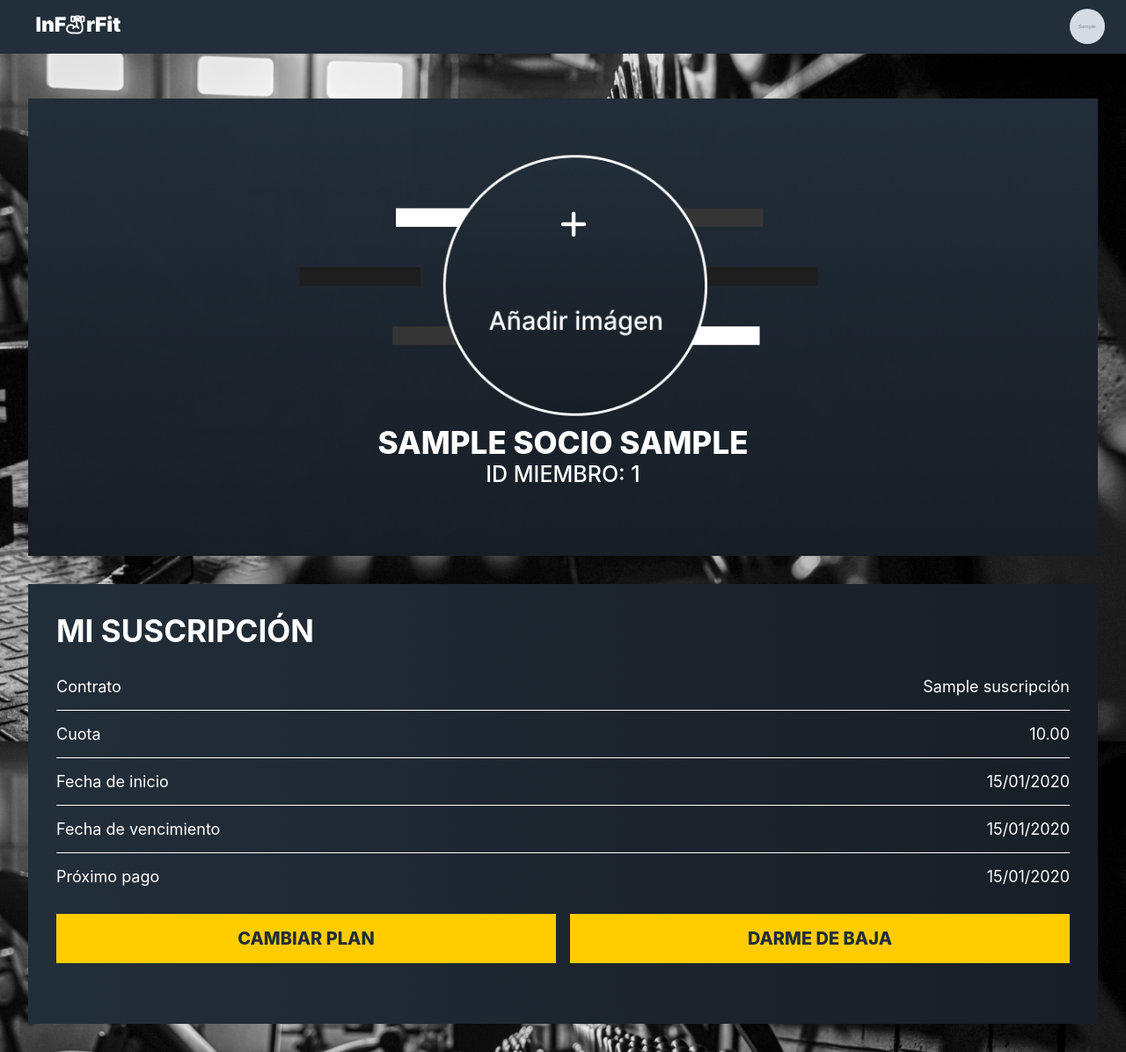
After one commit to javitr17/InforFit-JavierTrujillo, a Django app: page /InForFit/perfil in a window 1280 px wide. The commit adds this page. Shown: the whole page at 88% size. Run offline with Django 5.2, Linux system fonts and the light colour scheme; a user stored in the database is signed in; tables that the repository leaves empty hold one stand-in row (values such as "Sample post"); grey boxes marked "Sample" are stand-in pictures.

Commit message:
commit 43: desarrollando perfil usuario hasta suscripcion

```diff
--- a/InForFit/settings.py
+++ b/InForFit/settings.py
@@ -71,6 +71,7 @@ TEMPLATES = [
                 'django.template.context_processors.request',
                 'django.contrib.auth.context_processors.auth',
                 'django.contrib.messages.context_processors.messages',
+                'app.context_processors.socio_imagen_context',
             ],
         },
     },
@@ -150,3 +151,6 @@ RECAPTCHA_PRIVATE_KEY = '6LcgdXEqAAAAAEZNZdxw-pKJqpwFR9U1DDIcsxfA'
 
 STRIPE_TEST_PUBLIC_KEY = "pk_test_51Q536CLaSaEx78s1doplQ1OHKHb5vk4XnoEWGG8dJdd3tIjEo37rvTPReNhkpnuA3PmcA4wMuQmYq6Fp07kVyEmx00x0bDwt4Z"
 STRIPE_TEST_SECRET_KEY = "sk_test_51Q536CLaSaEx78s1vaAbzMgf3s8YYSHeq2ImuLF740p4eF0t21HDqY4hrEjrUMOhDz8JIdmpa1vs4beBTxbhYhZG00cwQPFSAV"
+
+MEDIA_URL = '/media/'
+MEDIA_ROOT = BASE_DIR / 'media'
--- a/InForFit/templates/InForFit/index.html
+++ b/InForFit/templates/InForFit/index.html
@@ -4,7 +4,7 @@
     <div class="infoSuscripcion">
         <div class="indexSuscripcionContainer">
             <div class="indexSuscripcion">SUSCRIPCIÓN</div>
-            <div class="indexMensual">MENSUAL</div>
+            <div class="indexMensual">ANUAL</div>
             <div class="index2499">24,99€</div>
             {% if user.is_authenticated %}
                  <div class="indexBoton"><a href="{% url 'login' %}">INSCRÍBETE AHORA</a></div>
--- a/InForFit/urls.py
+++ b/InForFit/urls.py
@@ -2,9 +2,13 @@
 from django.contrib import admin
 from django.urls import include, path
 from django.views.generic import TemplateView
-
+from django.conf.urls.static import static
+from django.conf import settings
 urlpatterns = [
     path('admin/', admin.site.urls),
     path('', TemplateView.as_view(template_name='InForFit/index.html'), name='welcome'),
     path('InForFit/', include('app.urls')),
 ]
+
+if settings.DEBUG:
+    urlpatterns += static(settings.MEDIA_URL, document_root=settings.MEDIA_ROOT)
--- /dev/null
+++ b/app/context_processors.py
@@ -0,0 +1,19 @@
+from .models import Socio
+
+def socio_imagen_context(request):
+    socio_con_imagen = False
+    url_imagen_socio = None
+
+    if request.user.is_authenticated:
+        try:
+            socio = Socio.objects.get(user=request.user)
+            if socio.imagen:  # Verificar si el socio tiene una imagen
+                socio_con_imagen = True
+                url_imagen_socio = socio.imagen.url  # Obtener la URL de la imagen
+        except Socio.DoesNotExist:
+            pass
+
+    return {
+        'socio_con_imagen': socio_con_imagen,
+        'url_imagen_socio': url_imagen_socio,
+    }
--- a/app/models.py
+++ b/app/models.py
@@ -18,6 +18,7 @@ class Socio(models.Model):
     fecha_nacimiento = models.DateField()
     telefono = models.CharField(max_length=15)  # Teléfono como cadena, puede ajustarse el max_length
     email = models.EmailField()
+    imagen = models.ImageField(upload_to='imagenes_socios/', blank=True, null=True)  # Nueva línea
 
     def __str__(self):
         return f"Usuario: {self.user.username}, Nombre: {self.nombre}, Apellidos: {self.apellidos}"
@@ -37,10 +38,12 @@ class Suscripción(models.Model):
     nombre = models.CharField(max_length=100)  # Nombre de la suscripción
     precio_suscripcion = models.DecimalField(max_digits=6, decimal_places=2)  # Precio de la suscripción
     precio_inscripcion= models.DecimalField(max_digits=6, decimal_places=2)
-    duracion = models.IntegerField()  # Duración en días, por ejemplo
+    duracion = models.CharField(max_length=100)  # Duración en días, por ejemplo
     fecha_inicio = models.DateField()
     fecha_vencimiento = models.DateField()
+    proximo_pago=models.DateField()
     vencimiento_notificado = models.BooleanField(default=False)  # Notificación si fue avisado del vencimiento
+
 
     def __str__(self):
         return f" {self.user}, Suscripción: {self.nombre}"
--- a/app/static/css/estilosBase.css
+++ b/app/static/css/estilosBase.css
@@ -14,13 +14,25 @@ body {
     background-size: cover;
 
 }
+.imagenSocioPerfilContenedor{
+    align-content: center;
+}
 
+.imagenSocioPerfil {
+     width: 40px; /* Tamaño fijo y cuadrado */
+    height: 40px; /* Tamaño fijo y cuadrado */
+    border-radius: 50%; /* Circular */
+    background-size: cover; /* Asegura que la imagen cubra completamente */
+    background-position: center; /* Centra la imagen */
+    /*border:2px solid #D9D9D9;*/
+    object-fit: cover; /* Asegura que el contenido se recorte para llenar el área sin deformarse */
+}
 /* Cabecera */
 .cabecera {
     background-color: #222E39;
     color: #D9D9D9;
     display: grid;
-    grid-template-columns: 1.5fr 7.5fr 2fr; /* Mantiene la proporción de 10% 70% 20% */
+    grid-template-columns: 1.5fr 7fr 1.5fr; /* Mantiene la proporción de 10% 70% 20% */
     font-weight: 600;
     text-align: center;
     padding: 0.8rem;
@@ -28,6 +40,7 @@ body {
     z-index: 2;
     top: 0;
     left: 0;
+    width: 100%;
 }
 .cabeceraResponsive{
     display: none;
@@ -62,9 +75,8 @@ body {
 /* Elementos de la derecha */
 .navDer {
     display: flex;
-    gap: 2vw; /* Proporcional a la ventana */
-    justify-content: center; /* Alinea los elementos a la derecha */
-
+    gap: 1rem;
+    width: 100%;
 }
 
 .logoPerfil {
@@ -91,7 +103,7 @@ body {
 .navBoton {
     display: flex;
     align-items: center;
-    width: 100%;
+    width: 70%;
     height: 100%;
     box-sizing: border-box;
 }
@@ -220,6 +232,13 @@ background-color: #222E39;
 .contenidoBodyResponsive{
     display: none;
 }
+
+@media (max-width: 1700px) {
+    .cabecera{
+            grid-template-columns: 1.5fr 6.5fr 2fr; /* Mantiene la proporción de 10% 70% 20% */
+
+    }
+}
 @media (max-width: 1100px) {
 .cabecera{
     display: none;
@@ -237,6 +256,7 @@ background-color: #222E39;
     z-index: 2;
     top: 0;
     left: 0;
+    justify-items: center;
 }
 .cabeceraResponsive a{
     justify-items: left;
--- /dev/null
+++ b/app/static/css/estilosPerfil.css
@@ -0,0 +1,206 @@
+body{
+    justify-items: center;
+    background-image: url("../imagenes/registroFondo.png");
+    font-family: 'Inter', sans-serif;
+    margin: 0;
+    padding: 0;
+    box-sizing: border-box;
+    background-position: center; /* Posiciona la imagen en la parte superior */
+    background-repeat: no-repeat;
+    background-size: cover;
+    position: relative;
+    background-attachment: fixed;
+
+}
+
+.perfilCabecera{
+     width: 100%;
+    display: grid;
+    grid-template-columns: 1.5fr 9fr 0.5fr;
+    background-color: #222E39;
+    color: #D9D9D9;
+    font-weight: 600;
+    text-align: center;
+    position: fixed;
+    z-index: 2;
+    top: 0;
+    left: 0;
+    padding: 0.4rem;
+
+
+    align-items: center;
+
+}
+
+.perfilCabecera a img{
+    width: 100%;
+    height: auto;
+}
+.logoPerfil{
+    height: 100%;
+}
+
+.perfilContenedorImagen{
+    margin-top: 7rem;
+    background-image: url("../imagenes/perfilAñadirImagen.png");
+    width: 95%;
+    height: 520px;
+    background-position: top; /* Posiciona la imagen en la parte superior */
+    background-repeat: no-repeat;
+    background-size: cover;
+    position: relative;
+    justify-items: center;
+
+}
+
+.perfilAñadirImagen{
+    font-size: 35px;
+    color: #FFFFFF;
+    padding-top: 15%;
+    padding-left: 3%;
+
+}
+
+.perfilAñadirImagen i{
+    cursor: pointer;
+}
+
+.perfilNombreSocio{
+    font-size: 35px;
+    color: #FFFFFF;
+    font-weight: 800;
+    padding-top: 20%;
+
+}
+
+.perfilIdSocio{
+    color: #FFFFFF;
+    font-weight: 500;
+    font-size: 25px;
+}
+
+.perfilContenedorSuscripcion{
+    background-image: linear-gradient(to right,#222E39, #171E26);
+    width: 95%;
+    height: 500px;
+    margin-top: 2rem;
+    margin-bottom: 2rem;
+}
+.perfilSuscripcionPadding{
+    padding:2rem;
+    color: #FFFFFF;
+}
+
+.perfilSuscripcionTitulo{
+    font-size: 35px;
+    font-weight: 700;
+    padding-bottom: 2rem;
+
+}
+
+.perfilDatosSuscripcion{
+    font-size: 18px;
+}
+
+.perfilDatoSuscripcion{
+    display: flex;
+    justify-content: space-between;
+    padding-bottom: 1rem;
+    border-top: 1px solid #FFFFFF;
+    padding-top: 1rem;
+}
+
+.perfilDatoSuscripcion:nth-child(1){
+    border: none;
+    padding-top: unset;
+}
+
+.perfilsuscripcionBotones{
+    margin-top: 1rem;
+    display: grid;
+    grid-template-columns: repeat(2, 1fr);
+    gap: 1rem;
+    width: 100%;
+    height: 50px;
+}
+.perfilSuscripcionBoton {
+    background-color: #FFCC00;
+    text-align:center;
+    align-items: center;
+    padding: 1rem;
+
+}
+
+.perfilSuscripcionBoton a{
+    color: #222E39;
+    font-weight: 800;
+    text-decoration: none;
+    font-size: 20px;
+}
+
+
+
+@media (min-width: 1140px) {
+.perfilAñadirImagen{
+    font-size: 35px;
+    color: #FFFFFF;
+    padding-top: 12%;
+    padding-left: 2%;
+}
+     .perfilNombreSocio{
+    padding-top: 18%;
+}
+
+}
+@media (min-width: 1020px) {
+    .perfilNombreSocio{
+    padding-top: 18%;
+}
+
+}
+
+@media (min-width: 1230px) {
+  .perfilAñadirImagen{
+
+    padding-top: 10%;
+}
+     .perfilNombreSocio{
+    padding-top: 17%;
+}
+
+}
+@media (min-width: 1400px) {
+  .perfilAñadirImagen{
+
+    padding-top: 10%;
+}
+     .perfilNombreSocio{
+    padding-top: 14%;
+}
+
+}
+
+@media (min-width: 1600px) {
+    .perfilContenedorImagen{
+        height: 600px;
+    }
+
+    .perfilNombreSocio{
+    padding-top: 16%;
+}
+
+
+}
+
+
+@media (min-width: 1780px) {
+    .perfilContenedorImagen{
+        height: 600px;
+    }
+
+    .perfilNombreSocio{
+    padding-top: 13%;
+}
+
+
+}
--- /dev/null
+++ b/app/templates/app/perfil.html
@@ -0,0 +1,73 @@
+<!DOCTYPE html>
+<html lang="en">
+{% load static %}
+
+<head>
+    <meta charset="UTF-8">
+    <title>Registro</title>
+    <link rel="stylesheet" href="{% static 'css/estilosBase.css' %}">
+    <link rel="stylesheet" href="{% static 'css/estilosPerfil.css' %}">
+    <link rel="stylesheet" href="https://cdnjs.cloudflare.com/ajax/libs/font-awesome/6.0.0-beta3/css/all.min.css">
+</head>
+<body>
+    <div class="perfilCabecera">
+        <a href="{% url 'welcome' %}"><img src="{% static 'imagenes/logo.png' %}" alt="Logo"></a>
+        <div></div>
+         <div class="imagenSocioPerfilContenedor">
+            {% if socio_con_imagen %}
+                  <div class="imagenSocioPerfilContenedor">
+                      <a href="{% url 'perfil' %}"><div class="imagenSocioPerfil" style="background-image: url('{{ url_imagen_socio }}');"></div></a>
+                  </div>
+            {% else %}
+                  <div class="logoPerfil"><a href="{% url 'perfil' %}"><i class="fa-regular fa-user"></i></a></div>
+            {% endif %}
+         </div>
+    </div>
+
+    <div class="perfilContenedorImagen">
+        <div class="perfilAñadirImagen"><i class="fa-solid fa-plus"></i></div>
+        <div class="perfilNombreSocio">{{ nombre}} {{ apellidos }}</div>
+        <div class="perfilIdSocio">ID MIEMBRO: {{ id }}</div>
+    </div>
+
+    <div class="perfilContenedorSuscripcion">
+        <div class="perfilSuscripcionPadding">
+        <div class="perfilSuscripcionTitulo">MI SUSCRIPCIÓN</div>
+        <div class="perfilDatosSuscripcion">
+            <div class="perfilDatoSuscripcion">
+                <div>Contrato</div>
+                <div>{{ contrato }}</div>
+            </div>
+            <div class="perfilDatoSuscripcion">
+                <div>Cuota</div>
+                <div>{{ precio_suscripcion }}</div>
+            </div>
+            <div class="perfilDatoSuscripcion">
+                <div>Fecha de inicio</div>
+                <div>{{ fecha_inicio }}</div>
+            </div>
+            <div class="perfilDatoSuscripcion">
+                <div>Fecha de vencimiento</div>
+                <div>{{ fecha_vencimiento }}</div>
+            </div>
+             <div class="perfilDatoSuscripcion">
+                <div>Próximo pago</div>
+                <div>{{ proximo_pago }}</div>
+            </div>
+        </div>
+            <div class="perfilsuscripcionBotones">
+                <div class="perfilSuscripcionBoton"><a href="{% url 'perfil' %}">CAMBIAR PLAN</a></div>
+                <div class="perfilSuscripcionBoton"><a href="{% url 'perfil' %}">DARME DE BAJA</a></div>
+            </div>
+        </div>
+    </div>
+
+    <div class="perfilContenedorDatosPersonales"></div>
+
+    <div class="perfilContenedorDatosDomicilio"></div>
+
+    <div class="perfilContenedorContraseña"></div>
+
+
+</body>
+</html>
--- a/app/urls.py
+++ b/app/urls.py
@@ -1,13 +1,14 @@
 from django.urls import path
 from .views.autenticacion import *
 from .views.views import *
+from django.conf.urls.static import static
 
 urlpatterns = [
     path('', index.as_view(), name='index'),
     path('signUpPlan', signUpPlan.as_view(), name='signupPlan'),
     path('signUpDatos', signUpDatos.as_view(), name='signupDatos'),
     path('signUpPago', signUpPago.as_view(), name='signupPago'),
-
+    path('perfil', perfil.as_view(), name='perfil'),
     path('logIn', logIn.as_view(), name='login'),
     path('logOut', logOut.as_view(), name='logout'),
 
--- a/app/views/views.py
+++ b/app/views/views.py
@@ -8,8 +8,55 @@ from django.shortcuts import render, get_object_or_404, redirect
 from django.contrib import messages
 from django.utils.decorators import method_decorator
 from django.contrib.auth.decorators import login_required
+from django.views.generic import TemplateView
+from django.utils import timezone
 
 
 @method_decorator(login_required(login_url='login'), name='dispatch')
 class index(View):
     template_name = 'index.html'
+
+
+
+
+@method_decorator(login_required(login_url='login'), name='dispatch')
+class perfil(TemplateView):
+    template_name = 'app/perfil.html'
+
+    def get_context_data(self, **kwargs):
+        context = super().get_context_data(**kwargs)
+        # Obtener el socio relacionado con el usuario autenticado
+        socio = Socio.objects.filter(user=self.request.user).first()
+        if socio:  # Comprobar que el socio existe
+            # Datos del socio
+            context['nombre'] = socio.nombre.upper()  # Convertir a mayúsculas
+            context['apellidos'] = socio.apellidos.upper()  # Convertir a mayúsculas
+            context['id'] = socio.id
+
+            # Datos de la suscripción del socio
+            suscripcion = Suscripción.objects.filter(user=socio).first()
+            if suscripcion:  # Verificar si el socio tiene una suscripción
+                context['contrato'] = suscripcion.nombre  # Campo 'nombre' de la suscripción
+                context['precio_suscripcion'] = suscripcion.precio_suscripcion
+                context['fecha_inicio'] = suscripcion.fecha_inicio.strftime('%d/%m/%Y')  # Formatear fecha
+                context['fecha_vencimiento'] = suscripcion.fecha_vencimiento.strftime('%d/%m/%Y')  # Formatear fecha
+                context['proximo_pago'] = suscripcion.proximo_pago.strftime('%d/%m/%Y')  # Formatear fecha
+            else:
+                # Si no hay suscripción, pasar valores vacíos o None
+                context['contrato'] = None
+                context['precio_suscripcion'] = None
+                context['fecha_inicio'] = None
+                context['fecha_vencimiento'] = None
+                context['proximo_pago'] = None
+        else:
+            # Si no hay socio asociado al usuario autenticado
+            context['nombre'] = None
+            context['apellidos'] = None
+            context['id'] = None
+            context['contrato'] = None
+            context['precio_suscripcion'] = None
+            context['fecha_inicio'] = None
+            context['fecha_vencimiento'] = None
+            context['proximo_pago'] = None
+
+        return context
```
Also changed, not shown: InForFit/templates/base.html (+12 -3 lines), app/views/autenticacion.py (+44 -0 lines), app/migrations/0008_socio_imagen.py (added), app/migrations/0009_suscripción_proximo_pago.py (added), app/migrations/0010_alter_suscripción_duracion.py (added), app/static/imagenes/perfilAñadirImagen.png (added), media/imagenes_socios/Captura_de_pantalla_2024-10-15_183909.png (added), media/imagenes_socios/fotoPerfil.jpg (added), media/imagenes_socios/juan.jpg (added).
